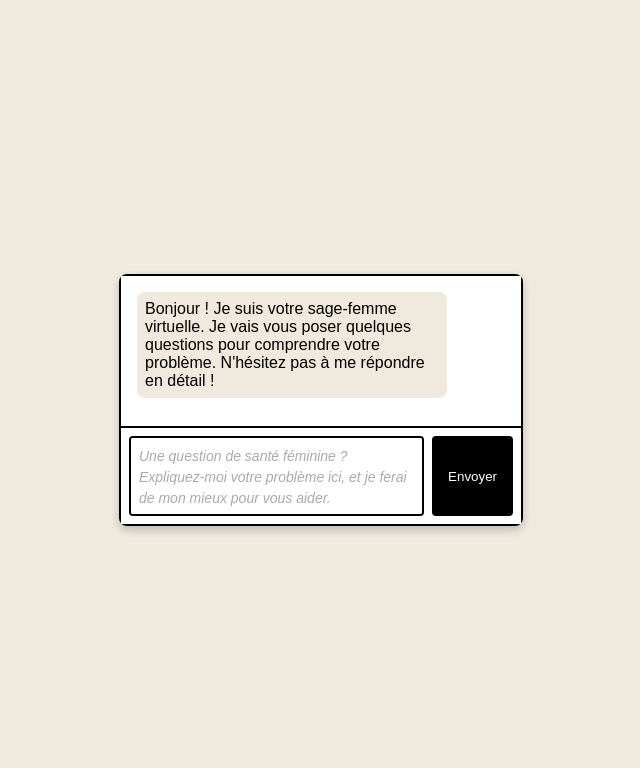
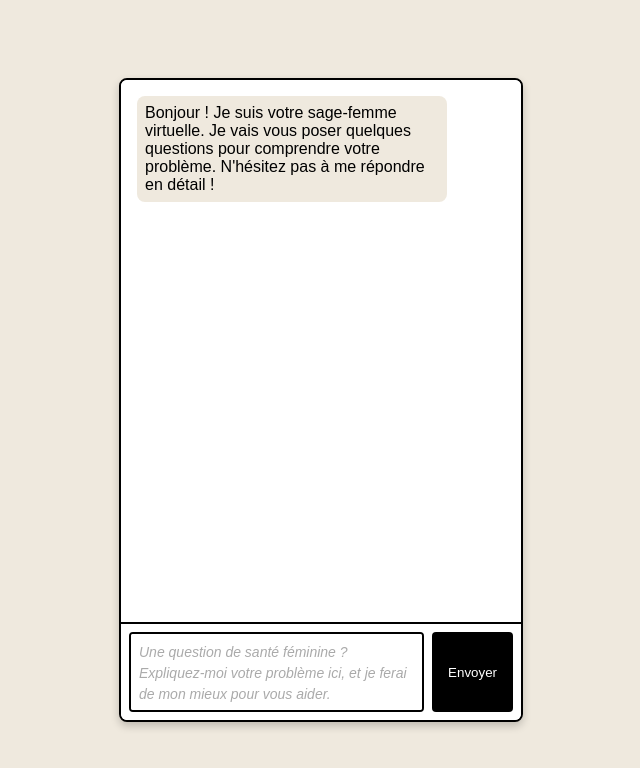
Before and after one commit to Apo-Potame/diag-menstruel, a website: page public/index.html in a window 1280 px wide. Shown: the whole page, without its empty margins (319-959 px from the left). Drawn offline with Linux system fonts and the light colour scheme.

Commit message:
Update index.html

```diff
--- a/public/index.html
+++ b/public/index.html
@@ -18,16 +18,19 @@
     #chat-container {
       width: 400px;
       max-width: 90%;
+      height: 80vh; /* Hauteur fixe responsive */
+      max-height: 700px; /* Limite maximale pour grands écrans */
       border: 2px solid #000; /* Noir */
       border-radius: 8px;
       background-color: #fff; /* Blanc */
       box-shadow: 0 4px 8px rgba(0, 0, 0, 0.2);
       display: flex;
       flex-direction: column;
+      overflow: hidden; /* Empêche tout débordement */
     }
     #chat-messages {
       flex: 1;
-      overflow-y: auto;
+      overflow-y: auto; /* Permet un défilement si nécessaire */
       padding: 16px;
       border-bottom: 2px solid #000; /* Noir */
       background-color: #fff; /* Blanc */
@@ -51,7 +54,6 @@
       background-color: #efe9de; /* Beige */
       color: #000; /* Noir */
       align-self: flex-start;
-      min-height: 20px; /* Réserve de l’espace pour les réponses courtes */
     }
     .message.waiting {
       font-style: italic;
```
